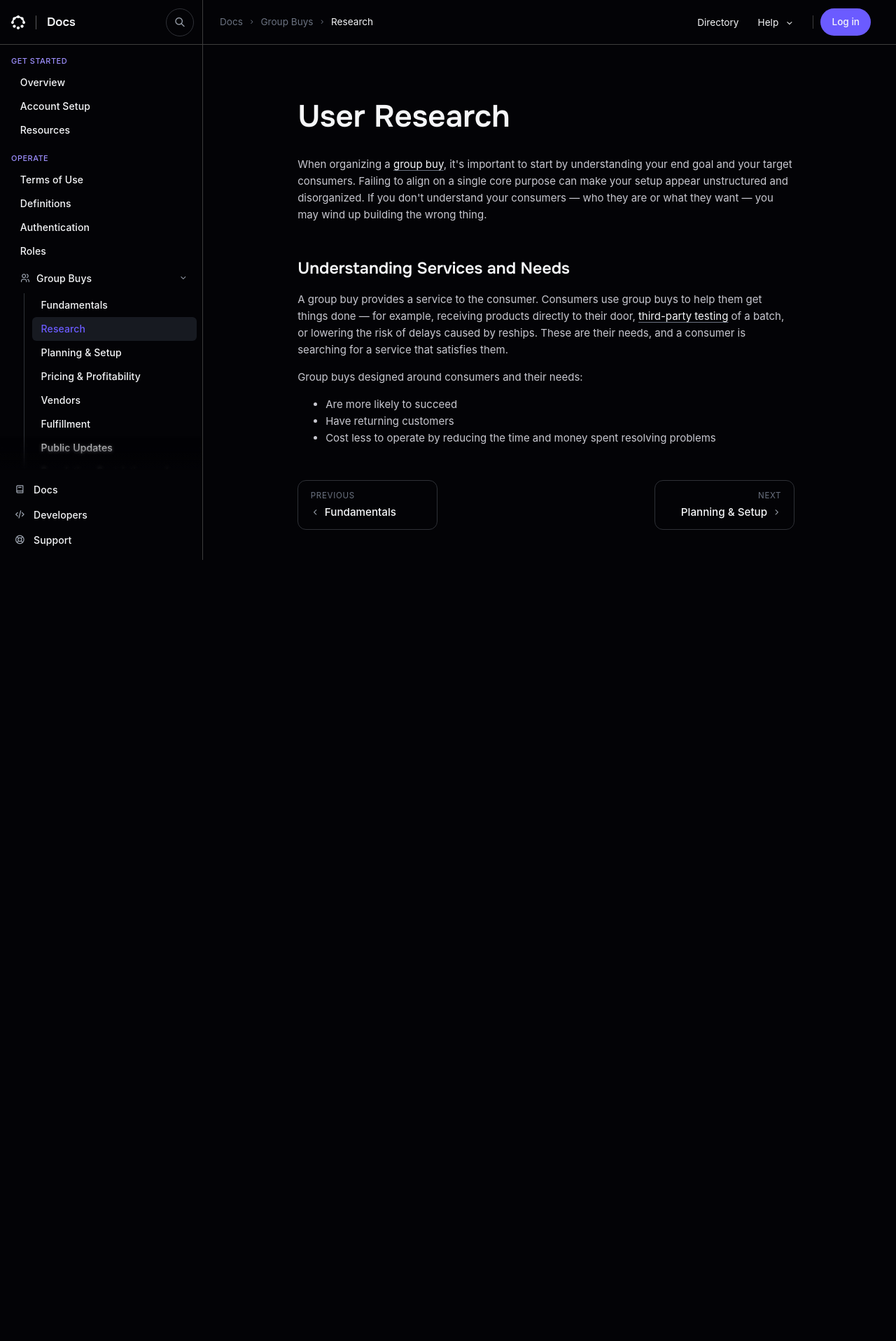
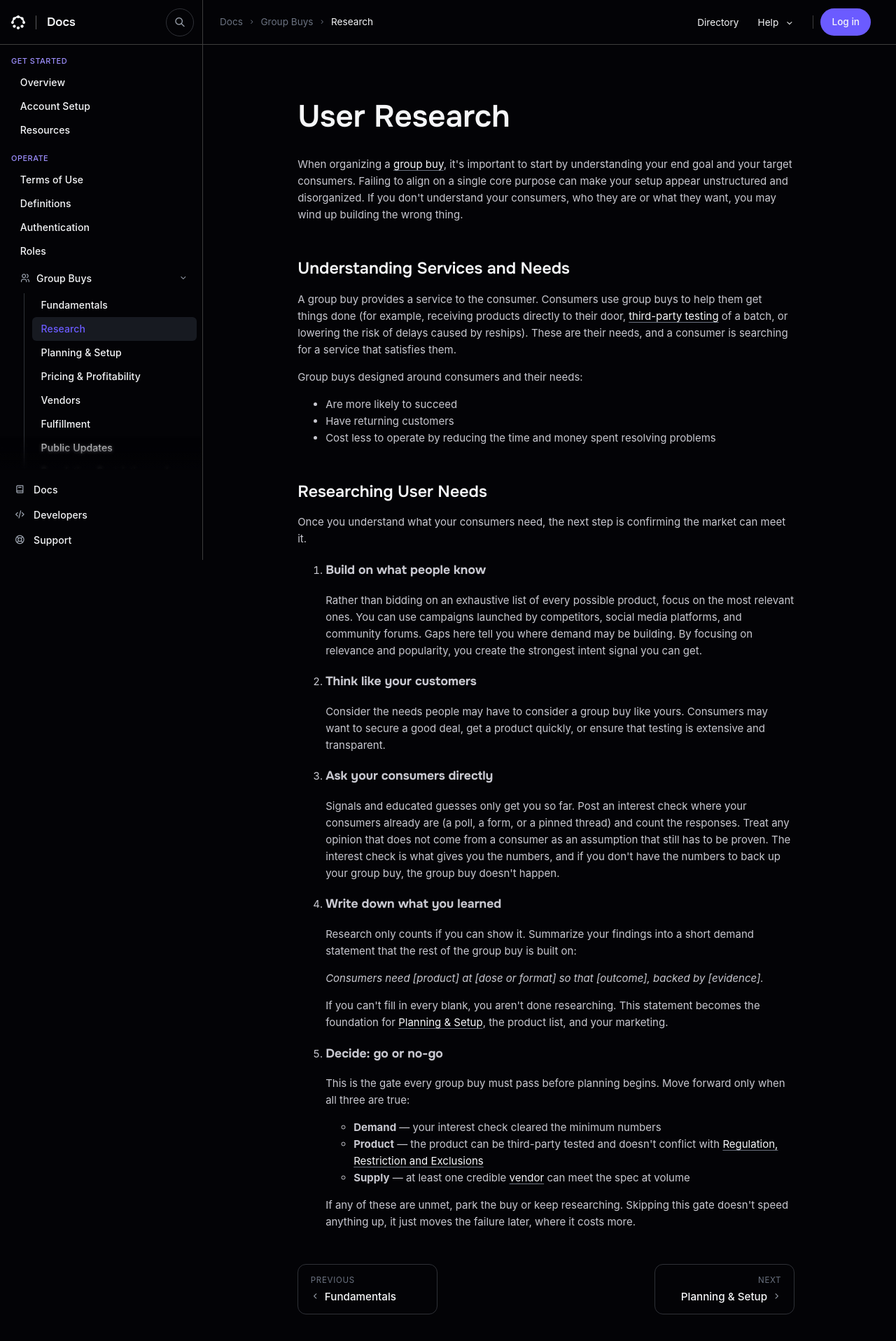
Before and after one commit to bohemia-health/bohemiahealthwiki, a Next.js app in the folder bohemia-docs/: page /group-buys/research in a window 1280 px wide. Shown: the top 1916 px of the page at 70% size. Before the commit the page ends 834 px from the top, so only its background shows below. Built offline with nearby package versions, Linux system fonts and the light colour scheme.

Commit message:
copy: Researching User Needs steps on the User Research page
Co-Authored-By: Claude Fable 5 <noreply@anthropic.com>

```diff
--- a/bohemia-docs/app/group-buys/research/page.js
+++ b/bohemia-docs/app/group-buys/research/page.js
@@ -9,24 +9,23 @@ export default function GroupBuyResearchPage() {
   return (
     <PageShell title="User Research">
       <p>
-        When organizing a{" "}
-        <Link href="/group-buys/fundamentals">group buy</Link>, it&apos;s
-        important to start by understanding your end goal and your target
-        consumers. Failing to align on a single core purpose can make your
-        setup appear unstructured and disorganized. If you don&apos;t
-        understand your consumers — who they are or what they want — you may
-        wind up building the wrong thing.
+        When organizing a <Link href="/group-buys/fundamentals">group buy</Link>
+        , it&apos;s important to start by understanding your end goal and your
+        target consumers. Failing to align on a single core purpose can make
+        your setup appear unstructured and disorganized. If you don&apos;t
+        understand your consumers, who they are or what they want, you may wind
+        up building the wrong thing.
       </p>
 
       <h2>Understanding Services and Needs</h2>
       <p>
-        A group buy provides a service to the consumer. Consumers use group
-        buys to help them get things done — for example, receiving products
-        directly to their door,{" "}
-        <Link href="/coming-soon/testing-overview">third-party testing</Link>{" "}
-        of a batch, or lowering the risk of delays caused by reships. These
-        are their needs, and a consumer is searching for a service that
-        satisfies them.
+        A group buy provides a service to the consumer. Consumers use group buys
+        to help them get things done (for example, receiving products directly
+        to their door,{" "}
+        <Link href="/coming-soon/testing-overview">third-party testing</Link> of
+        a batch, or lowering the risk of delays caused by reships). These are
+        their needs, and a consumer is searching for a service that satisfies
+        them.
       </p>
 
       <p>Group buys designed around consumers and their needs:</p>
@@ -38,6 +37,101 @@ export default function GroupBuyResearchPage() {
           problems
         </li>
       </ul>
+
+      <h2>Researching User Needs</h2>
+      <p>
+        Once you understand what your consumers need, the next step is
+        confirming the market can meet it.
+      </p>
+
+      <ol>
+        <li>
+          <h3>Build on what people know</h3>
+          <p>
+            Rather than bidding on an exhaustive list of every possible product,
+            focus on the most relevant ones. You can use campaigns launched by
+            competitors, social media platforms, and community forums. Gaps here
+            tell you where demand may be building. By focusing on relevance and
+            popularity, you create the strongest intent signal you can get.
+          </p>
+        </li>
+
+        <li>
+          <h3>Think like your customers</h3>
+          <p>
+            Consider the needs people may have to consider a group buy like
+            yours. Consumers may want to secure a good deal, get a product
+            quickly, or ensure that testing is extensive and transparent.
+          </p>
+        </li>
+
+        <li>
+          <h3>Ask your consumers directly</h3>
+          <p>
+            Signals and educated guesses only get you so far. Post an interest
+            check where your consumers already are (a poll, a form, or a pinned
+            thread) and count the responses. Treat any opinion that does not
+            come from a consumer as an assumption that still has to be proven.
+            The interest check is what gives you the numbers, and if you
+            don&apos;t have the numbers to back up your group buy, the group
+            buy doesn&apos;t happen.
+          </p>
+        </li>
+
+        <li>
+          <h3>Write down what you learned</h3>
+          <p>
+            Research only counts if you can show it. Summarize your findings
+            into a short demand statement that the rest of the group buy is
+            built on:
+          </p>
+          <p>
+            <em>
+              Consumers need [product] at [dose or format] so that [outcome],
+              backed by [evidence].
+            </em>
+          </p>
+          <p>
+            If you can&apos;t fill in every blank, you aren&apos;t done
+            researching. This statement becomes the foundation for{" "}
+            <Link href="/coming-soon/planning-and-setup">
+              Planning &amp; Setup
+            </Link>
+            , the product list, and your marketing.
+          </p>
+        </li>
+
+        <li>
+          <h3>Decide: go or no-go</h3>
+          <p>
+            This is the gate every group buy must pass before planning begins.
+            Move forward only when all three are true:
+          </p>
+          <ul>
+            <li>
+              <strong>Demand</strong> — your interest check cleared the minimum
+              numbers
+            </li>
+            <li>
+              <strong>Product</strong> — the product can be third-party tested
+              and doesn&apos;t conflict with{" "}
+              <Link href="/coming-soon/regulation-restriction-and-exclusions">
+                Regulation, Restriction and Exclusions
+              </Link>
+            </li>
+            <li>
+              <strong>Supply</strong> — at least one credible{" "}
+              <Link href="/coming-soon/vendor-vetting">vendor</Link> can meet
+              the spec at volume
+            </li>
+          </ul>
+          <p>
+            If any of these are unmet, park the buy or keep researching.
+            Skipping this gate doesn&apos;t speed anything up, it just moves
+            the failure later, where it costs more.
+          </p>
+        </li>
+      </ol>
     </PageShell>
   );
 }
```
